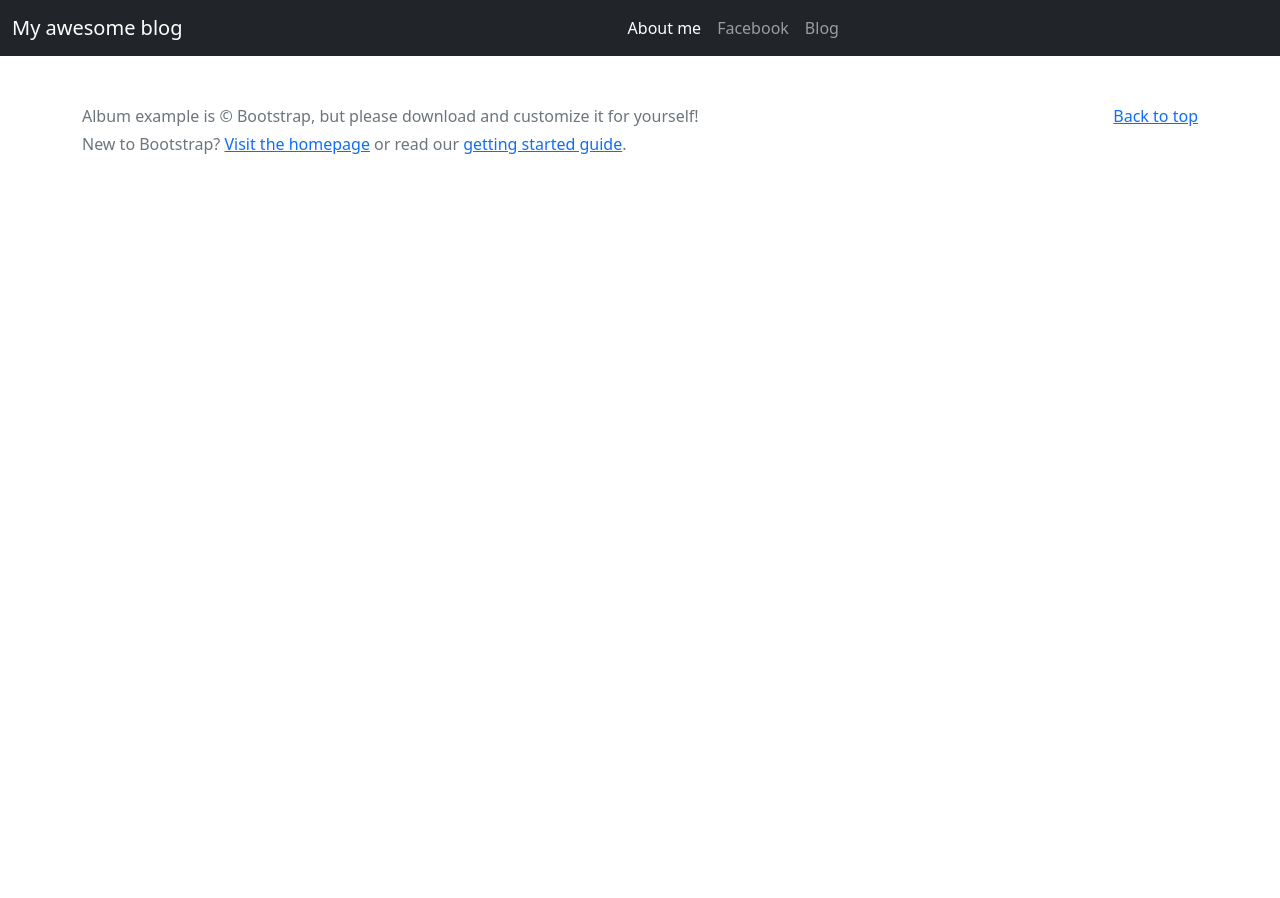
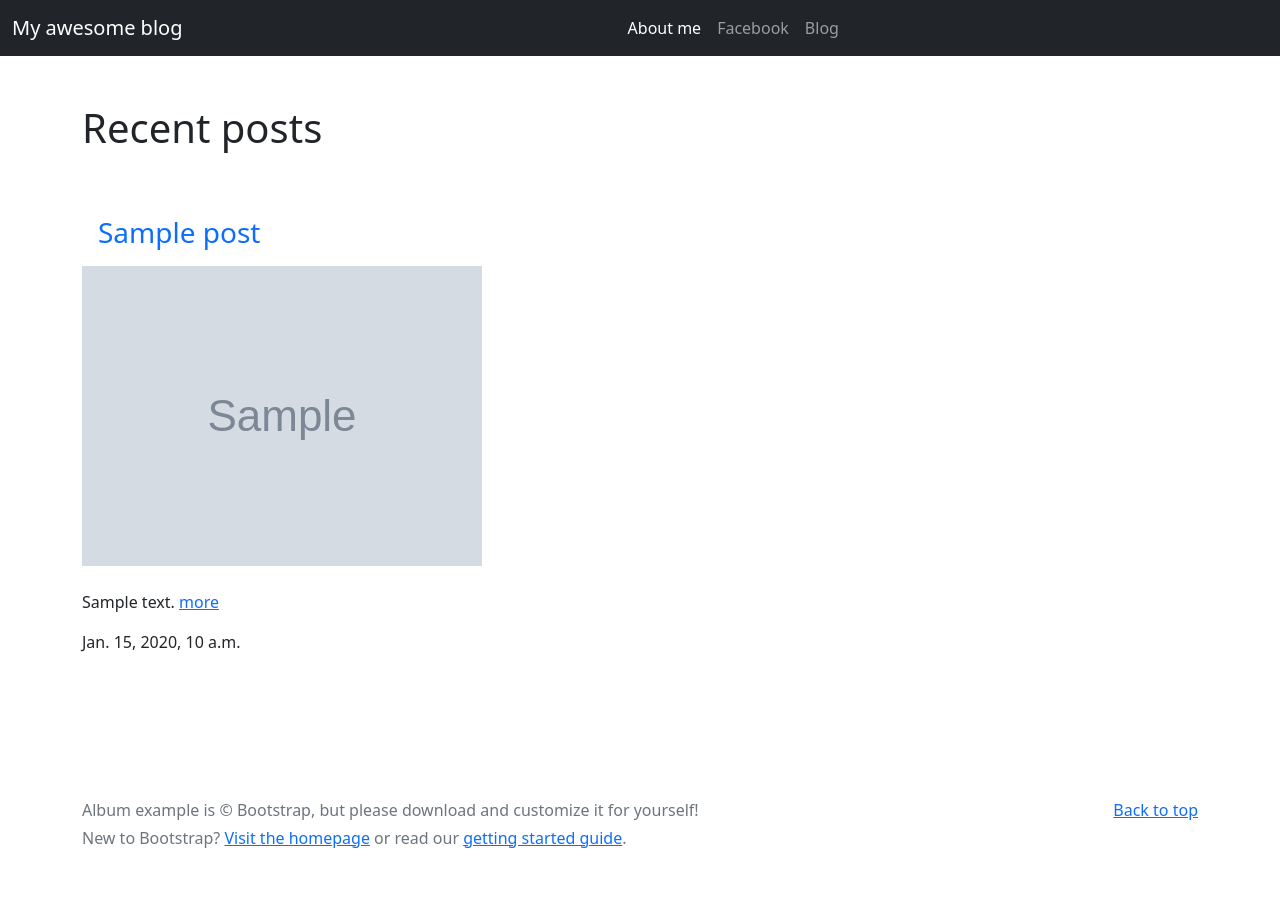
Before and after one commit to IlyaMuralha/django_blog, a Django app: page /posts/ in a window 1280 px wide. Before the commit the page ends 154 px from the top, so only its background shows below. Run offline with Django 3.2, Linux system fonts and the light colour scheme; tables that the repository leaves empty hold one stand-in row (values such as "Sample post"); grey boxes marked "Sample" are stand-in pictures; some libraries are stand-ins or nearby versions.

Commit message:
create post_details

```diff
--- a/blogapp/models.py
+++ b/blogapp/models.py
@@ -6,3 +6,6 @@ class Post(models.Model):
     text_post = models.TextField()
     date_post = models.DateTimeField()
     image = models.ImageField(upload_to='event_images/')
+
+    def get_summary_text(self):
+        return self.text_post[:120]
--- a/blogapp/templates/blogapp/showblog.html
+++ b/blogapp/templates/blogapp/showblog.html
@@ -1,2 +1,26 @@
 {% extends 'eventsapp/base.html' %}
 {% load static %}
+
+{% block title %}
+    <title>Blog page</title>
+{% endblock %}
+
+{% block content %}
+    <section class="py-5 container">
+    <h1 class="pb-5">Recent posts</h1>
+    {% for post in posts.all %}
+        <a class="nav-link" href="">
+            <h3>{{ post.title_post }}</h3>
+        </a>
+        <img class="image-fluid" height=300 src="{{ post.image.url }}" alt="">
+        <br>
+        <br>
+        <p>{{ post.get_summary_text }} <a href="">more</a></p>
+        {{ post.date_post }}
+        <br>
+        <br>
+        <br>
+    {% endfor %}
+
+    </section>
+{% endblock %}
--- a/blogapp/urls.py
+++ b/blogapp/urls.py
@@ -5,5 +5,5 @@ from . import views
 
 urlpatterns = [
     path('', views.showblog, name='showblog'),
-
+    path('<int:post_id>/', views.post_details, name='post_details'),
 ]
--- a/blogapp/views.py
+++ b/blogapp/views.py
@@ -1,5 +1,12 @@
-from django.shortcuts import render
+from django.shortcuts import render, get_object_or_404
+from .models import Post
 
 
 def showblog(request):
-    return render(request, 'blogapp/showblog.html')
+    posts = Post.objects
+    return render(request, 'blogapp/showblog.html', {'posts': posts})
+
+
+def post_details(request, post_id):
+    post = get_object_or_404(Post, pk=post_id)
+    return render(request, 'blogapp/post_details.html', {'post': post})
```
Also changed, not shown: blogapp/templates/blogapp/post_details.html (added, +13 -0 lines).
